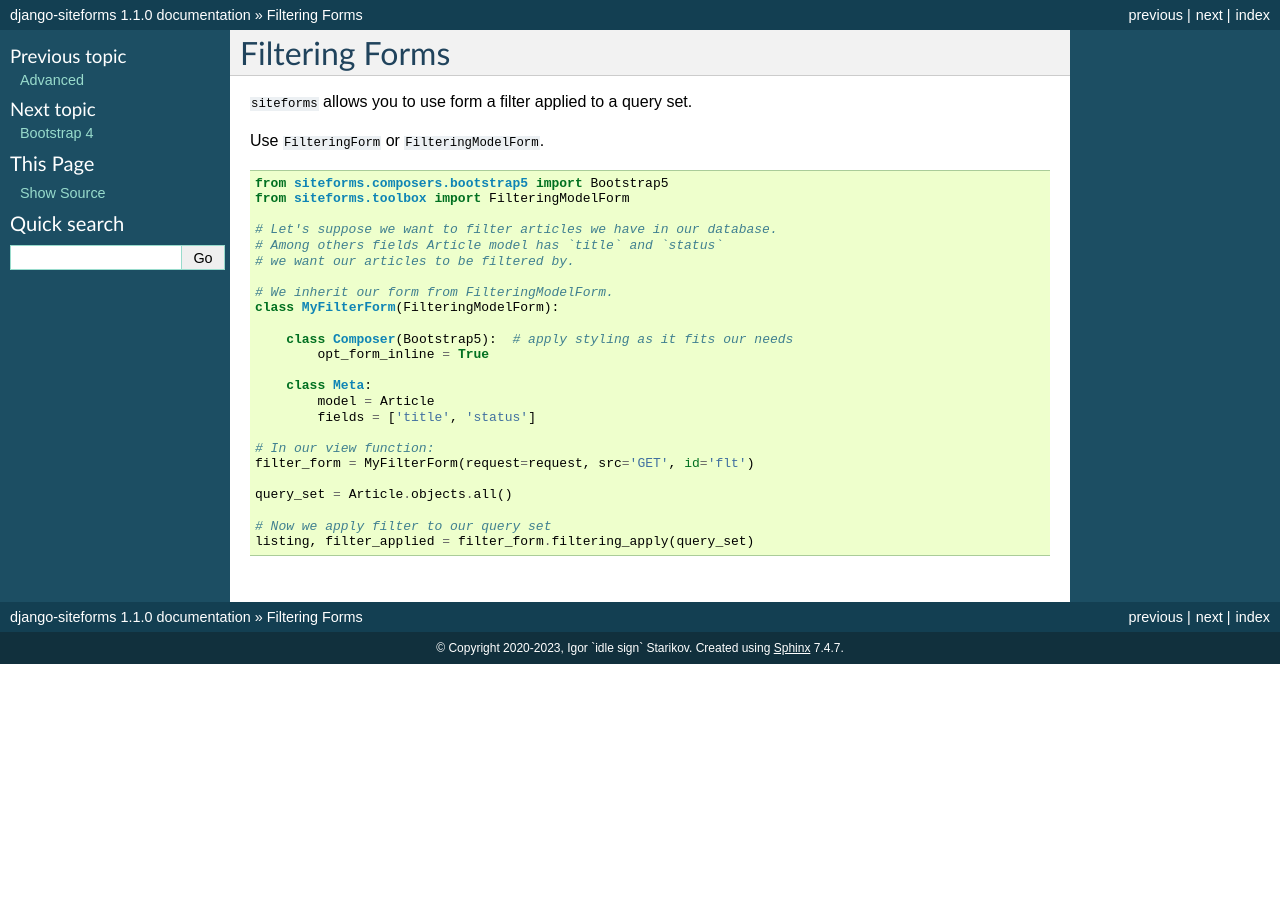
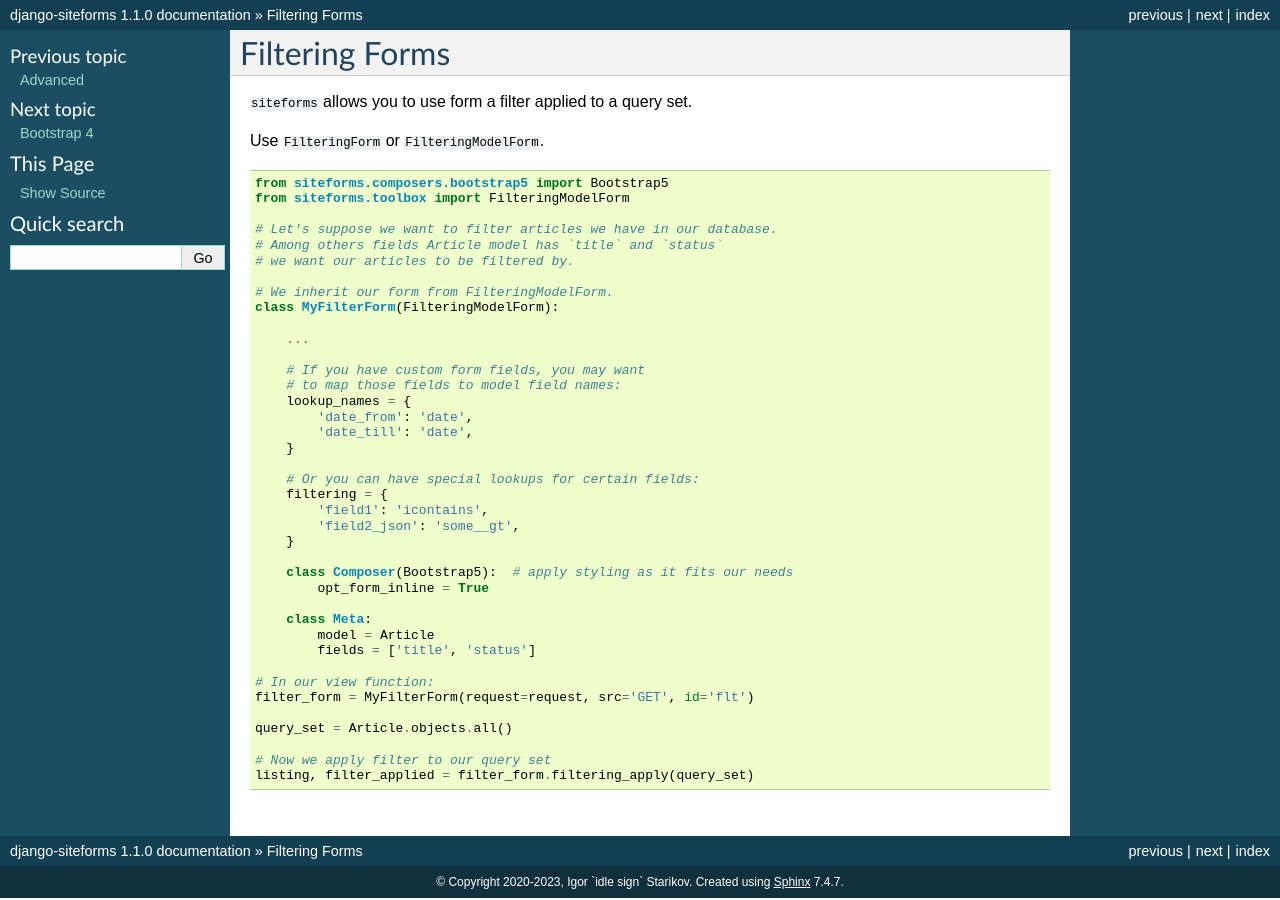
Before and after one commit to idlesign/django-siteforms, a Sphinx documentation site: the page built from docs/source/filtering.rst, in a window 1280 px wide. Built offline with Sphinx 7.4.7, drawn with Linux system fonts in a browser that asks for light colours.

Commit message:
CHANGELOG updated

```diff
--- a/docs/source/filtering.rst
+++ b/docs/source/filtering.rst
@@ -17,6 +17,21 @@ Use ``FilteringForm`` or ``FilteringModelForm``.
     # We inherit our form from FilteringModelForm.
     class MyFilterForm(FilteringModelForm):
 
+        ...
+
+        # If you have custom form fields, you may want
+        # to map those fields to model field names:
+        lookup_names = {
+            'date_from': 'date',
+            'date_till': 'date',
+        }
+
+        # Or you can have special lookups for certain fields:
+        filtering = {
+            'field1': 'icontains',
+            'field2_json': 'some__gt',
+        }
+
         class Composer(Bootstrap5):  # apply styling as it fits our needs
             opt_form_inline = True
 
```
Also changed, not shown: 1 other file.
